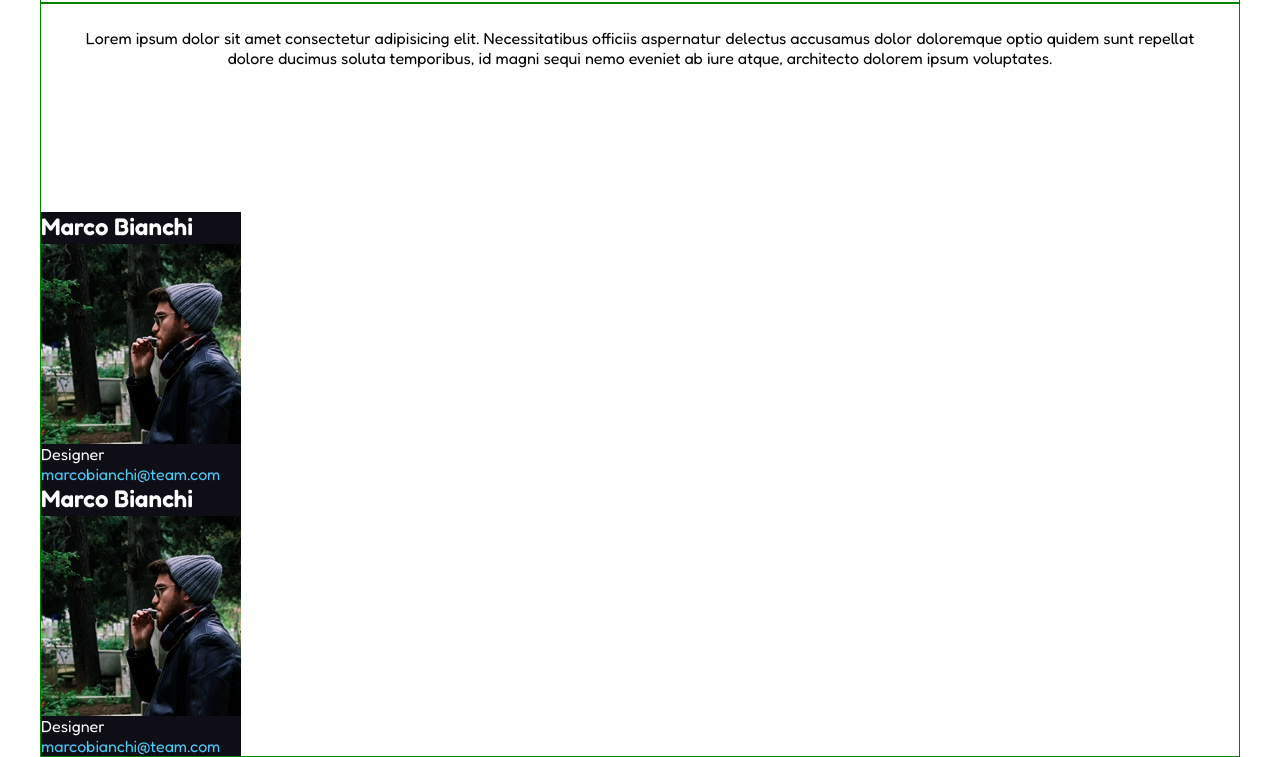
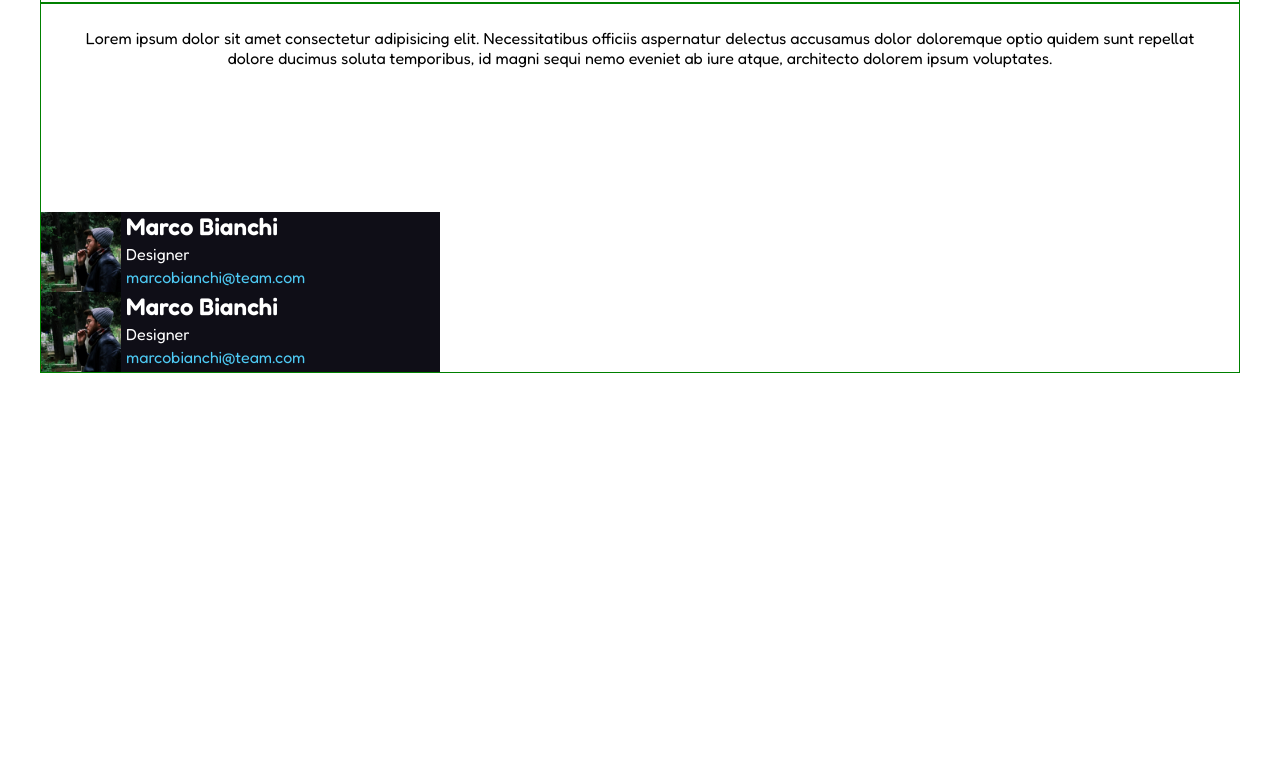
Before and after one commit to GiorgioBolzoni/html-css-float-cards, a plain HTML site: page index.html in a window 1280 px wide. Shown: the part 86-843 px from the top of the page. After the commit the page ends 800 px from the top, so only its background shows below. Drawn offline with Linux system fonts and the light colour scheme.

Commit message:
fixed 1st section

```diff
--- a/css/style.css
+++ b/css/style.css
@@ -32,9 +32,10 @@ h1{
 h2{
     color: white;
     margin-bottom: 3px;
+    display: inline-block;
 }
 .container{
-    width: calc(100% / 6);
+    width: calc(100% / 3);
 }
 .team{
     background-color: #0F0E17;
@@ -44,9 +45,12 @@ h2{
     color: #4ECAF4;
 }
 img{
-    width: 200px;
+    width: 80px;
     margin-right: 5px;
 }
 .pull-left{
     float: left;
 }
+p{
+    margin-bottom: 3px;
+}
--- a/index.html
+++ b/index.html
@@ -23,7 +23,6 @@
                     <h2>Marco Bianchi</h2>
                     <img src="img/male1.png" alt="Image-male-1" class="pull-left">
                     <p>Designer</p>
-                    <p></p>
                     <p class="email">marcobianchi@team.com</p>
                 </section>
 
```
